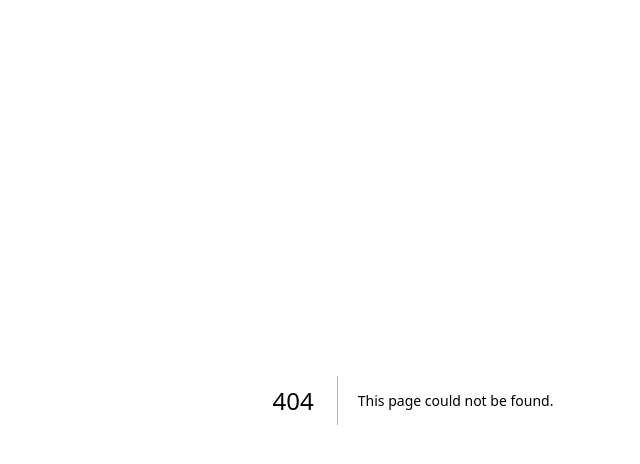
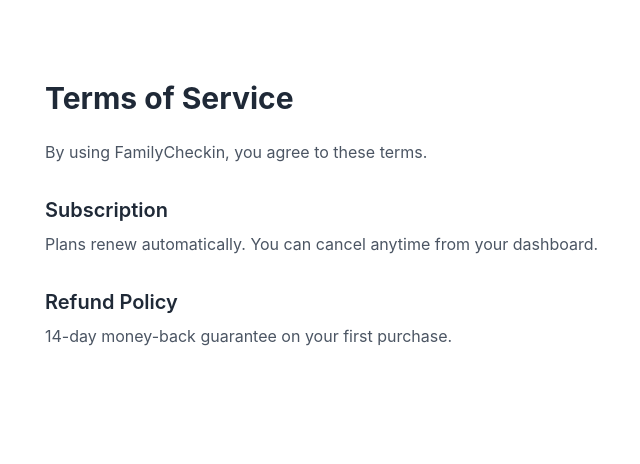
Before and after one commit to BDmurad1610/familycheckin-, a Next.js app: page /terms in a window 1280 px wide. Before the commit this address had no page. Shown: the top 464 px of the page, without its empty margins (227-867 px from the left). Built offline with nearby package versions, Linux system fonts and the light colour scheme.

Commit message:
Create page.tsx

```diff
--- /dev/null
+++ b/app/terms/page.tsx
@@ -0,0 +1,12 @@
+export default function Terms() {
+  return (
+    <div className="max-w-3xl mx-auto py-20 px-4">
+      <h1 className="text-3xl font-bold mb-6">Terms of Service</h1>
+      <p className="text-gray-600 mb-4">By using FamilyCheckin, you agree to these terms.</p>
+      <h2 className="text-xl font-semibold mt-8 mb-2">Subscription</h2>
+      <p className="text-gray-600">Plans renew automatically. You can cancel anytime from your dashboard.</p>
+      <h2 className="text-xl font-semibold mt-8 mb-2">Refund Policy</h2>
+      <p className="text-gray-600">14-day money-back guarantee on your first purchase.</p>
+    </div>
+  );
+}
```
